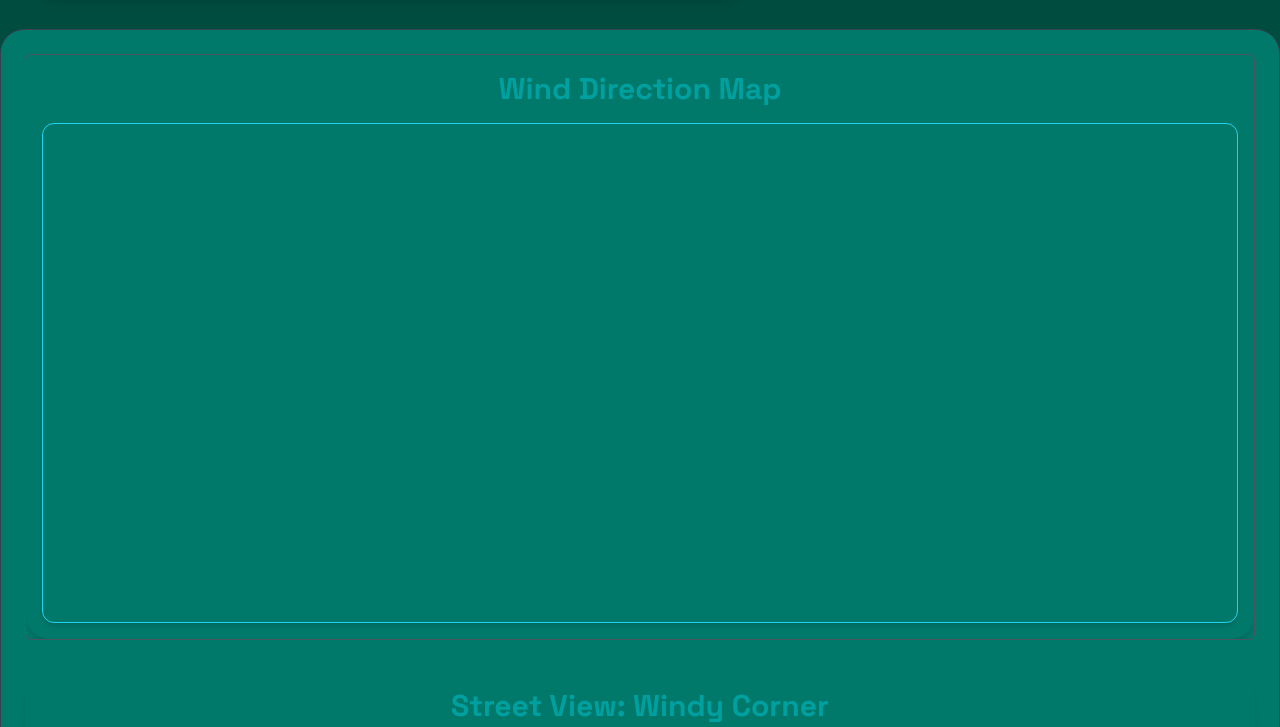
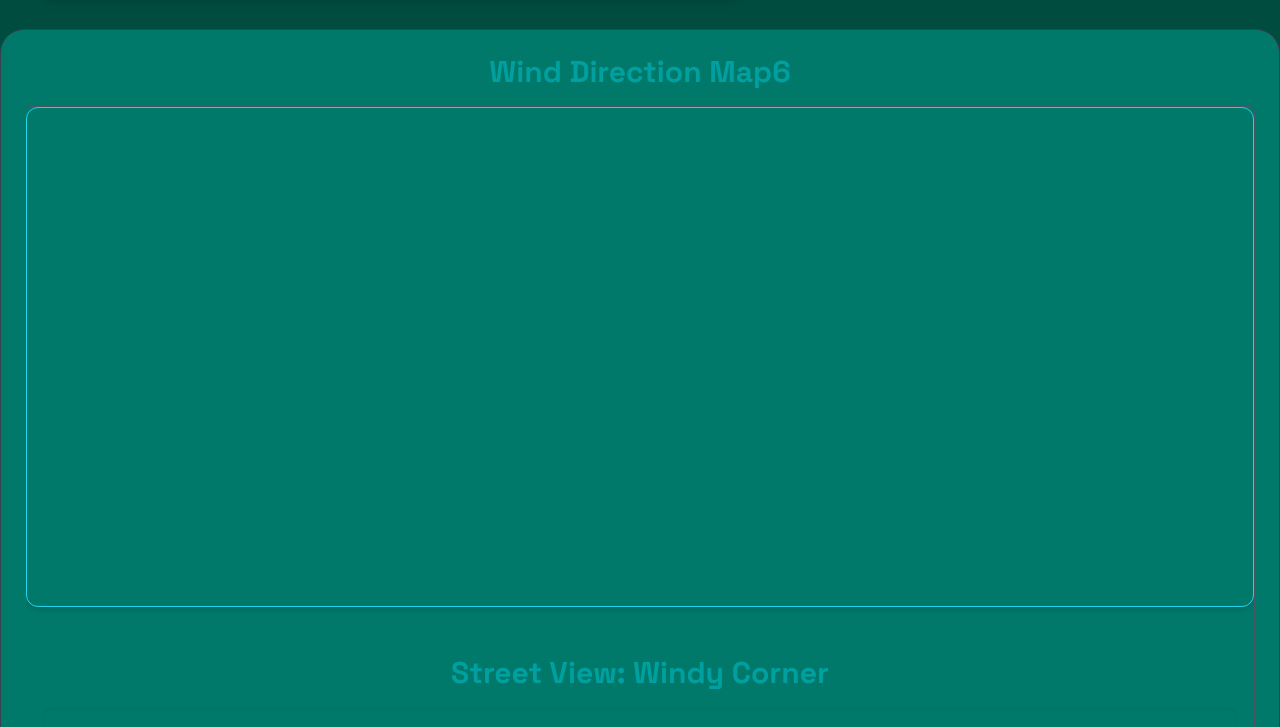
Before and after one commit to gimpyiom1966/Manx-Model-weather, a plain HTML site: page index.html in a window 1280 px wide. Shown: the part 1237-1964 px from the top of the page. Drawn offline with nearby package versions, Linux system fonts and the light colour scheme; grey boxes are pictures that could not be loaded.

Commit message:
Update index.html

```diff
--- a/index.html
+++ b/index.html
@@ -145,12 +145,10 @@
 <!-- Interactive Wind Map -->
 <div class="lg:col-span-2 space-y-8">
 <div class="bg-card-light dark:bg-card-dark p-6 rounded-xl shadow-lg border border-gray-300 dark:border-gray-700 h-full flex flex-col">
+<h2 class="text-3xl font-bold mb-4 text-primary text-center">Wind Direction Map6</h2>
 <div class="aspect-w-16 aspect-h-9 rounded-md overflow-hidden border border-gray-300 dark:border-gray-600">
-        <section id="wind-map-section" class="w-full max-w-screen-xl mx-auto p-4 bg-card-light dark:bg-card-dark rounded-xl shadow-lg">
-  <h2 class="text-3xl font-bold mb-4 text-primary text-center">Wind Direction Map</h2>
-  <div id="wind-map" class="h-[500px] w-full rounded-lg border border-cyan-400 shadow-md"></div>
-</section>
- </div>
+<div id="wind-map" class="h-[500px] w-full rounded-lg border border-cyan-400 shadow-md"></div>
+
  <!-- google map street view --!>
 <section id="street-view" class="w-full max-w-screen-xl mx-auto mt-8 p-4 bg-card-light dark:bg-card-dark rounded-xl shadow-lg">
   <h2 class="text-3xl font-bold mb-4 text-primary text-center">Street View: Windy Corner</h2>
@@ -171,15 +169,15 @@
 <script>
 // Initialize Leaflet map
 const map = L.map('wind-map').setView([54.236, -4.495], 10);
-</div>
+
 // Add OpenStreetMap tiles
 L.tileLayer('https://{s}.tile.openstreetmap.org/{z}/{x}/{y}.png', {
   attribution: '© OpenStreetMap contributors'
 }).addTo(map);
-</div>
+
 // Example wind direction (replace with live data)
 const windDirection = 'NE'; // Options: '1', 'NW', 'SW', 'W'
-</div>
+
 // Define marker positions
 const markers = {
    'N': { lat: 54.24, lng: -4.48, label: 'North Wind' },// Bandy Well Rd or Beinn-y-Phott
```
